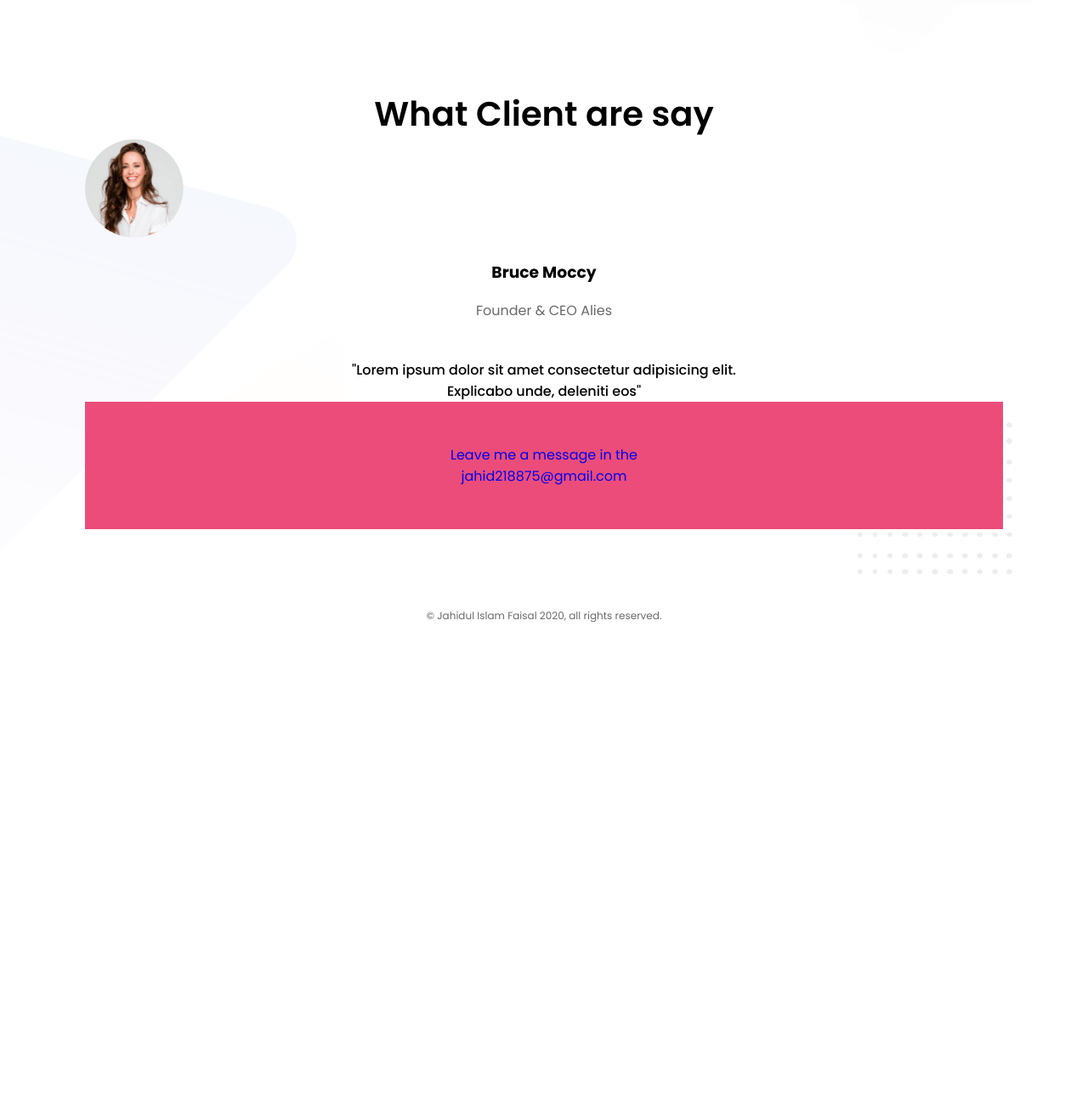
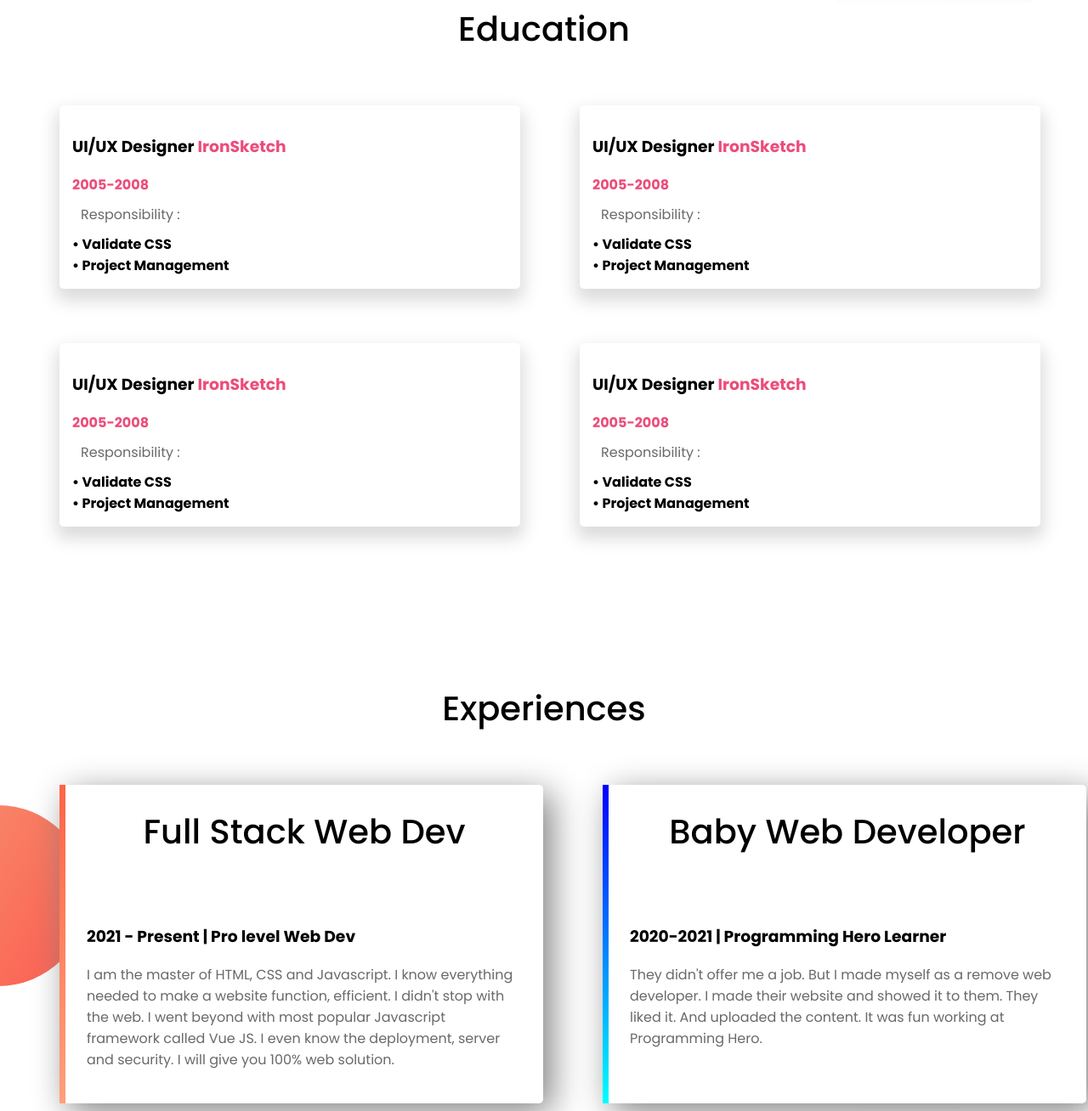
Before and after one commit to jahid218875/faisal-personal-website, a plain HTML site: page index.html in a window 1280 px wide. Shown: the part 2176-3484 px from the top of the page at 85% size. Before the commit the page ends 2955 px from the top, so only its background shows below. Drawn offline with Linux system fonts and the light colour scheme.

Commit message:
two section add

```diff
--- a/index.html
+++ b/index.html
@@ -9,7 +9,6 @@
 </head>
 <body>
     <!--header area start-->
-
     <section class="header-area">
         <div class="half-width">
             <h2>Hello I'm</h2>
@@ -40,7 +39,7 @@
     <!--My Latest Work area start-->
 
     <section class="latest-work-area">
-        <h2>My Latest Work</h2>
+        <h2 id="test">My Latest Work</h2>
         <div class="latest-work">
             <img src="images/work-1.png" alt="work image">
         </div>
@@ -53,6 +52,64 @@
     </section>
 
     <!--My Latest Work area end-->
+
+    <!--Education area start-->
+
+
+    <section class="work-experience">
+        <h2>Education</h2>
+        <div class="half-width experience">
+            <h3>UI/UX Designer <span>IronSketch</span></h3>
+            <h4><span> 2005-2008</span></h4>
+            <p>Responsibility :</p>
+            <h4>&bull;	Validate CSS</h4>
+            <h4>&bull;	Project Management</h4>
+        </div>
+        <div class="half-width experience">
+            <h3>UI/UX Designer <span>IronSketch</span></h3>
+            <h4><span> 2005-2008</span></h4>
+            <p>Responsibility :</p>
+            <h4>&bull;	Validate CSS</h4>
+            <h4>&bull;	Project Management</h4>
+        </div>
+    </section>
+    <section class="work-experience">
+        <div class="half-width experience">
+            <h3>UI/UX Designer <span>IronSketch</span></h3>
+            <h4><span> 2005-2008</span></h4>
+            <p>Responsibility :</p>
+            <h4>&bull;	Validate CSS</h4>
+            <h4>&bull;	Project Management</h4>
+        </div>
+        <div class="half-width experience">
+            <h3>UI/UX Designer <span>IronSketch</span></h3>
+            <h4><span> 2005-2008</span></h4>
+            <p>Responsibility :</p>
+            <h4>&bull;	Validate CSS</h4>
+            <h4>&bull;	Project Management</h4>
+        </div>
+    </section>
+
+    <!--Education area end-->
+    <!--work-experience area start-->
+
+    <section class="experiance-area">
+        <h2>Experiences</h2>
+        <div id="full-stack" class="half-width single-ex">
+            <h2>Full Stack Web Dev</h2>
+            <h3 class="orange-highlight">2021 - Present | Pro level Web Dev</h3>
+            <p>I am the master of HTML, CSS and Javascript. I know everything needed to make a website function, efficient. I didn't stop with the web. I went beyond with most popular Javascript framework called Vue JS. I even know the deployment, server and security. I will give you 100% web solution.</p>
+        </div>
+        <div id="baby" class="half-width single-ex">
+            <h2>Baby Web Developer</h2>
+            <h3 class="orange-highlight">2020-2021 | Programming Hero Learner</h3>
+            <p>They didn't offer me a job. But I made myself as a remove web developer. I made their website and showed it to them. They liked it. And uploaded the content. It was fun working at Programming Hero.</p>
+        </div>
+    </section>
+
+
+
+    <!--work-experience area end-->
     <!--Client review area start-->
 
         <section class="client-review">
@@ -64,12 +121,16 @@
             <p>Founder & CEO Alies</p>
             <h4>"Lorem ipsum dolor sit amet consectetur adipisicing elit.<br>Explicabo unde, deleniti eos"</h4>
             <div class="mail-button">
-                <a href="#">Leave me a message in the</a>
-                <a href="#">jahid218875@gmail.com</a>
+
+                <a id="message" href="#">Leave me a message in the</a><br><br>
+                <a id="mail" href="#">jahid218875@gmail.com</a>
+
             </div>
         </section>
 
     <!--Client review area end-->
+
+
     <!--Footer area start-->
 
         <footer>
@@ -77,5 +138,8 @@
         </footer>
 
     <!--Footer area end-->
+
+
+
 </body>
 </html>
--- a/style.css
+++ b/style.css
@@ -68,41 +68,98 @@ section{
 .latest-work img{
     width: 100%;
 }
+.work-experience{
+    background-color:#fff;
+    height: 400px;
+}
+.work-experience h4{
+    margin: 0;
+}
+.work-experience p{
+    margin: 10px;
+}
+.work-experience h2{
+    text-align: center;
+    margin-bottom: 60px;
+}
+.experience{
+    box-shadow: 0px 10px 20px 4px #00000025;
+    border-radius: 5px;
+    background: white;
+    padding: 15px;
+}
+.experience h3 span{
+    color:#ec4c7a ;
+
+}
+.experience h4 span{
+    color:#ec4c7a ;
+}
+.experiance-area{
+    background-image: url(images/exp-bg.png);
+    background-repeat: no-repeat;
+    background-position: left;
+}
+.experiance-area h2{
+    text-align: center;
+    padding-bottom: 60px;
+}
+.single-ex{
+    box-shadow: 10px 10px 40px grey;
+    border-radius: 5px;
+    height: 65%;
+    background: white;
+    padding: 25px;
+}
+#full-stack{
+    border-left: 7px solid;
+    border-image: linear-gradient(180deg,tomato,lightsalmon);
+    border-image-slice: 1;
+}
+#baby{
+    border-left: 7px solid;
+    border-image: linear-gradient(180deg,blue, cyan);
+    border-image-slice: 1;
+}
 .client-review{
     background-image: url(images/footer-bg.png);
     background-repeat: no-repeat;
     background-size: cover;
     padding: 100px;
+    text-align: center;
 }
 .client-review h2{
-    text-align: center;
     font-weight: 600;
-}
-.client-review h3{
-    text-align: center;
-
+    margin-bottom: 60px;
 }
 .client-review h4{
-    text-align: center;
     font-weight: 500;
     margin: 0;
-
-}
-.client-review p{
-    text-align: center;
-
 }
 .mail-button{
-    text-align: center;
-    background: #ec4c7a;
-    padding: 50px;
+    width: 660px;
+    height: 140px;
+    padding: 20px 0 0 0 ;
+    margin: auto;
+    border-radius: 10px;
+    background: #ec4c77;
+    margin-top: 50px;
 }
 .mail-button a{
     text-decoration: none;
-    display: block;
+    color: white;
+    margin-bottom: 20px;
+}
+#message{
+    font-size: 14px;
+
+}
+#mail{
+    font-size: 25px;
 }
 footer p{
     text-align: center;
     color: dimgray;
     font-size: 12px;
+    padding-top: 200px;
 }
```
Also changed, not shown: images/exp-bg.png (added).
